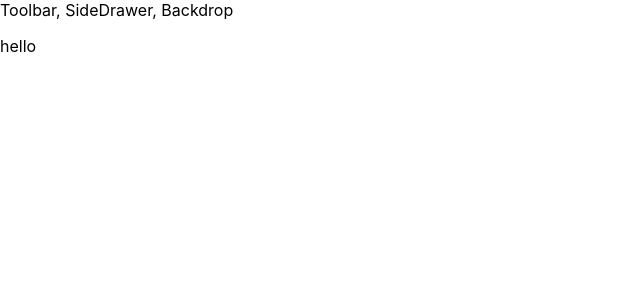
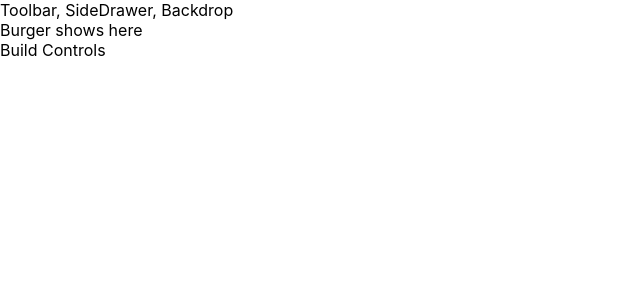
Before and after one commit to joyliao07/react_review, a React app in the folder react-burger/: page / in a window 1280 px wide. Shown: the top 300 px of the page, without its empty margins (0-640 px from the left). Built offline with nearby package versions, Linux system fonts and the light colour scheme.

Commit message:
add layout and burgerbuilder componenets

```diff
--- a/react-burger/src/App.js
+++ b/react-burger/src/App.js
@@ -1,13 +1,13 @@
 import React, { Component } from 'react';
 import Layout from './components/Layout/Layout';
-
+import BurgerBuilder from './containers/BurgerBuilder/BurgerBuilder';
 
 class App extends Component {
   render() {
     return (
       <div>
         <Layout>
-          <p>hello</p>
+          <BurgerBuilder/>
         </Layout>
       </div>
     );
--- /dev/null
+++ b/react-burger/src/components/Layout/Layout.css
@@ -0,0 +1,4 @@
+.Content {
+    margin: 16px;
+    font-family: "Open Sans";
+}
--- a/react-burger/src/components/Layout/Layout.js
+++ b/react-burger/src/components/Layout/Layout.js
@@ -1,10 +1,11 @@
 import React from 'react';
 import Aux from '../../hoc/Aux';
+import classes from './Layout.css';
 
 const layout = (props) => (
     <Aux>
         <div>Toolbar, SideDrawer, Backdrop</div>
-        <main>
+        <main className={classes.Content}>
             {props.children}
         </main>
     </Aux>
--- /dev/null
+++ b/react-burger/src/containers/BurgerBuilder/BurgerBuilder.js
@@ -0,0 +1,15 @@
+import React, {Component} from 'react';
+import Aux from '../../hoc/Aux';
+
+class BurgerBuilder extends Component{
+    render(){
+        return (
+            <Aux>
+                <div>Burger shows here</div>
+                <div>Build Controls</div>
+            </Aux>
+        );
+    }
+}
+
+export default BurgerBuilder;
```
